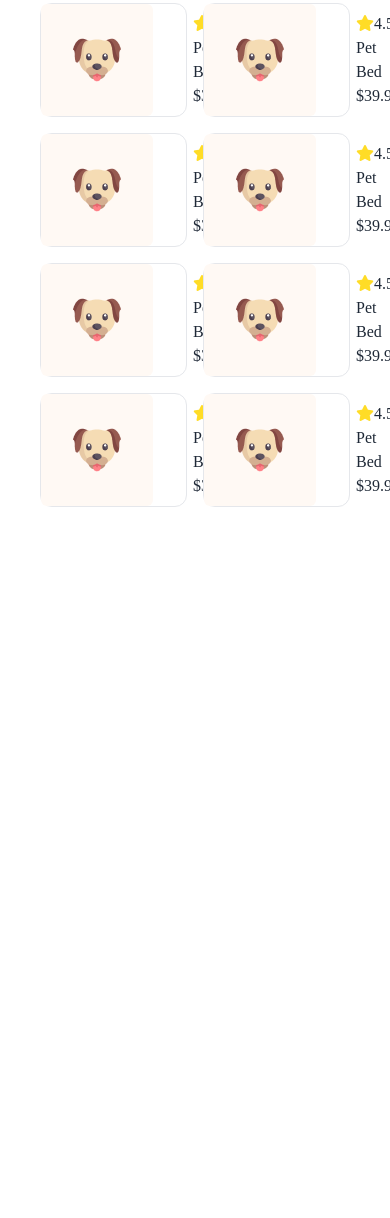
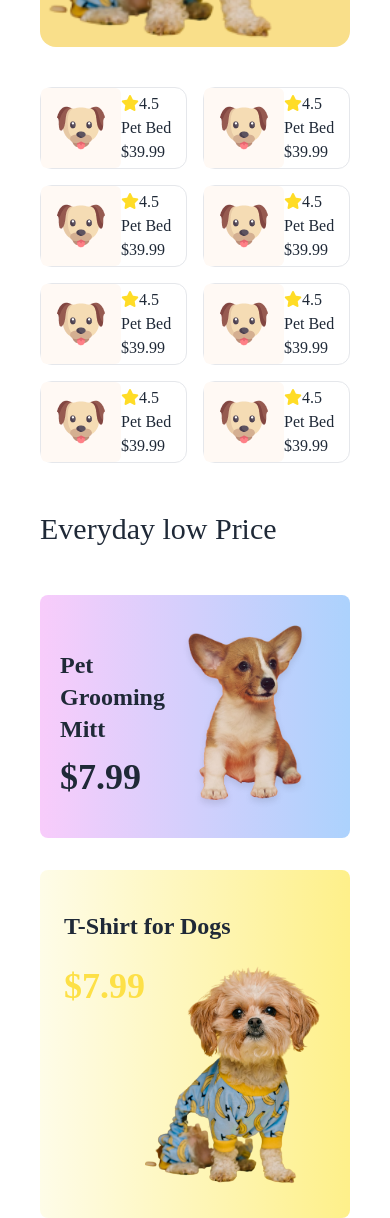
Before and after one commit to devariful/B11-A3-Living-Lab-PETSHOP-deVAriful, a plain HTML site: page index.html in a window 390 px wide. Shown: the part 2431-3649 px from the top of the page. Before the commit the page ends 2938 px from the top, so only its background shows below. Drawn offline with nearby package versions, Linux system fonts and the light colour scheme; a web font is replaced by a local one.

Commit message:
section added

```diff
--- a/index.html
+++ b/index.html
@@ -75,8 +75,8 @@
     <main class="body px-10">
         <!-- hero section starts -->
         <section class=" container mx-auto ">
-            <div class="hero-image h-[50vh] w-12/12 ">
-                <div class="HeroText w-full space-y-6 md:w-1/2 py-20">
+            <div class="hero-image lg:h-[67vh] h-[60vh] w-12/12 lg:bg-no-repeat lg:bg-cover bg-no-repeat contain-size lg:contain-size">
+                <div class="HeroText w-full space-y-6  py-20 lg:w-1/2  ">
                     <h1 class="text-5xl leading-[60px] adlam-display-regular">Pamper Your Pet, Because
                         They Deserve The Best</h1>
                     <p class="text-[#525252] leading-[26px] sora-regular">Discover a world of treats, toys, and
@@ -147,9 +147,9 @@
                             </div>
                         </div>
                     </div>
-                    <div class="rignt-cards lg:w-2/3  lg:grid lg:grid-cols-3 lg:gap-5 grid grid-cols-2 gap-4  ">
-                        <div class="flex items-center  rounded-xl border space-x-10  lg:p-5" >
-                            <img  class="bg-bg-primary p-8 rounded-md " src="c1-assets/dog-cartoon.png" alt="">
+                    <div class="rignt-cards lg:w-2/3   lg:grid lg:grid-cols-3 lg:gap-5 grid grid-cols-2 gap-4  ">
+                        <div class="flex items-center  rounded-xl border lg:space-x-10  lg:p-5" >
+                            <img  class="bg-bg-primary lg:p-8 p-4 rounded-md " src="c1-assets/dog-cartoon.png" alt="">
                             <div class="lg:pr-20">
                                 <p><i class="fa-solid fa-star text-yellow-primary "></i>4.5</p>
                                 <h4>Pet Bed</h4>
@@ -158,8 +158,8 @@
 
                             </div>
                         </div>
-                        <div class="flex items-center  rounded-xl border space-x-10 lg:p-5" >
-                            <img  class="bg-bg-primary p-8 rounded-md " src="c1-assets/dog-cartoon.png" alt="">
+                        <div class="flex items-center  rounded-xl border lg:space-x-10 lg:p-5" >
+                            <img  class="bg-bg-primary lg:p-8 p-4 rounded-md " src="c1-assets/dog-cartoon.png" alt="">
                             <div class="lg:pr-20">
                                 <p><i class="fa-solid fa-star text-yellow-primary "></i>4.5</p>
                                 <h4>Pet Bed</h4>
@@ -168,8 +168,8 @@
 
                             </div>
                         </div>
-                        <div class="flex items-center  rounded-xl border space-x-10 lg:p-5" >
-                            <img  class="bg-bg-primary p-8 rounded-md " src="c1-assets/dog-cartoon.png" alt="">
+                        <div class="flex items-center  rounded-xl border lg:space-x-10 lg:p-5" >
+                            <img  class="bg-bg-primary lg:p-8 p-4 rounded-md " src="c1-assets/dog-cartoon.png" alt="">
                             <div class="lg:pr-20">
                                 <p><i class="fa-solid fa-star text-yellow-primary "></i>4.5</p>
                                 <h4>Pet Bed</h4>
@@ -178,8 +178,8 @@
 
                             </div>
                         </div>
-                        <div class="flex items-center  rounded-xl border space-x-10 lg:p-5" >
-                            <img  class="bg-bg-primary p-8 rounded-md " src="c1-assets/dog-cartoon.png" alt="">
+                        <div class="flex items-center  rounded-xl border lg:space-x-10 lg:p-5" >
+                            <img  class="bg-bg-primary lg:p-8 p-4 rounded-md " src="c1-assets/dog-cartoon.png" alt="">
                             <div class="lg:pr-20">
                                 <p><i class="fa-solid fa-star text-yellow-primary "></i>4.5</p>
                                 <h4>Pet Bed</h4>
@@ -188,8 +188,8 @@
 
                             </div>
                         </div>
-                        <div class="flex items-center  rounded-xl border space-x-10 lg:p-5" >
-                            <img  class="bg-bg-primary p-8 rounded-md " src="c1-assets/dog-cartoon.png" alt="">
+                        <div class="flex items-center  rounded-xl border lg:space-x-10 lg:p-5" >
+                            <img  class="bg-bg-primary lg:p-8 p-4 rounded-md " src="c1-assets/dog-cartoon.png" alt="">
                             <div class="lg:pr-20">
                                 <p><i class="fa-solid fa-star text-yellow-primary "></i>4.5</p>
                                 <h4>Pet Bed</h4>
@@ -198,8 +198,8 @@
 
                             </div>
                         </div>
-                        <div class="flex items-center  rounded-xl border space-x-10 lg:p-5" >
-                            <img  class="bg-bg-primary p-8 rounded-md " src="c1-assets/dog-cartoon.png" alt="">
+                        <div class="flex items-center  rounded-xl border lg:space-x-10 lg:p-5" >
+                            <img  class="bg-bg-primary lg:p-8 p-4 rounded-md " src="c1-assets/dog-cartoon.png" alt="">
                             <div class="lg:pr-20">
                                 <p><i class="fa-solid fa-star text-yellow-primary "></i>4.5</p>
                                 <h4>Pet Bed</h4>
@@ -208,8 +208,8 @@
 
                             </div>
                         </div>
-                        <div class="flex items-center  rounded-xl border space-x-10 lg:p-5" >
-                            <img  class="bg-bg-primary p-8 rounded-md " src="c1-assets/dog-cartoon.png" alt="">
+                        <div class="flex items-center  rounded-xl border lg:space-x-10 lg:p-5" >
+                            <img  class="bg-bg-primary lg:p-8 p-4 rounded-md " src="c1-assets/dog-cartoon.png" alt="">
                             <div class="lg:pr-20">
                                 <p><i class="fa-solid fa-star text-yellow-primary "></i>4.5</p>
                                 <h4>Pet Bed</h4>
@@ -218,8 +218,8 @@
 
                             </div>
                         </div>
-                        <div class="flex items-center  rounded-xl border space-x-10 lg:p-5" >
-                            <img  class="bg-bg-primary p-8 rounded-md " src="c1-assets/dog-cartoon.png" alt="">
+                        <div class="flex items-center  rounded-xl border lg:space-x-10 lg:p-5" >
+                            <img  class="bg-bg-primary lg:p-8 p-4 rounded-md " src="c1-assets/dog-cartoon.png" alt="">
                             <div class="lg:pr-20">
                                 <p><i class="fa-solid fa-star text-yellow-primary "></i>4.5</p>
                                 <h4>Pet Bed</h4>
@@ -229,8 +229,8 @@
                             </div>
                         </div>
                         <div class="hidden lg:block">
-                            <div class="  last-card flex items-center  rounded-xl border space-x-10 lg:p-5  " >
-                                <img  class="bg-bg-primary p-8 rounded-md " src="c1-assets/dog-cartoon.png" alt="">
+                            <div class="  last-card flex items-center  rounded-xl border lg:space-x-10 lg:p-5  " >
+                                <img  class="bg-bg-primary lg:p-8 p-4 rounded-md " src="c1-assets/dog-cartoon.png" alt="">
                                 <div class="lg:pr-20">
                                     <p><i class="fa-solid fa-star text-yellow-primary "></i>4.5</p>
                                     <h4>Pet Bed</h4>
@@ -245,8 +245,40 @@
             </div>
         </section>
         <!-- low price section -->
-        <section class="low-price">
+        <section class=" container mx-auto ">
+            <div class="low-price ">
+                <div class="price-content">
+                    <h2 class="text-2xl text-3xl lg:my-10 my-12">Everyday low Price</h2>
+                </div>
+                <div class=" flex flex-col gap-8  md:flex-row">
 
+                    <div class="w-full rounded-lg bg-gradient-to-r from-[#F8CCFB] to-[#ACD2FD] md:w-2/3 ">
+                        <div class="flex justify-between items-center p-5">
+                            <div class=" space-y-3 ">
+                                <p class="text-3-2xl hidden lg:block" >Under Price</p>
+                                <h1 class="font-semibold text-2xl ">Pet Grooming Mitt</h1>
+                                <p class="text-white hidden lg:block ">(Easy Hair Remove)</p>
+                                <h1 class="font-semibold text-4xl price ">$7.99</h1>
+                            </div>
+                            <div>
+                                <img src="c1-assets/cute-dog-mid.png" alt="dog" class="w-[320px]">
+                            </div>
+                        </div>
+                    </div>
+
+                    <div class="w-full p-6 rounded-lg bg-gradient-to-r from-yellow-50 to-yellow-200 md:w-1/3 ">
+                        <div>
+                            <h1 class="font-semibold text-2xl pt-4 ">T-Shirt for Dogs</h1>
+                        </div>
+                        <div class="flex justify-between pt-6">
+                            <div>
+                                <h1 class="font-semibold text-4xl text-yellow-300 ">$7.99</h1>
+                            </div>
+                            <div><img src="c1-assets/cute-pet-mid.png" alt="dog" class="w-[220px]"></div>
+                        </div>
+                    </div>
+                </div>
+            </div>
         </section>
         <!-- newsletter -->
         <section class="pawnews">
--- a/styles/styles.css
+++ b/styles/styles.css
@@ -4,9 +4,10 @@ body{
 
 .hero-image{
      background-image: url('../c1-assets/cat-big.png');
-    background-repeat: no-repeat;
+     width: 100%;   background-repeat: no-repeat;
     background-size: contain;
     background-position: right bottom;
+
 
 
 
```
